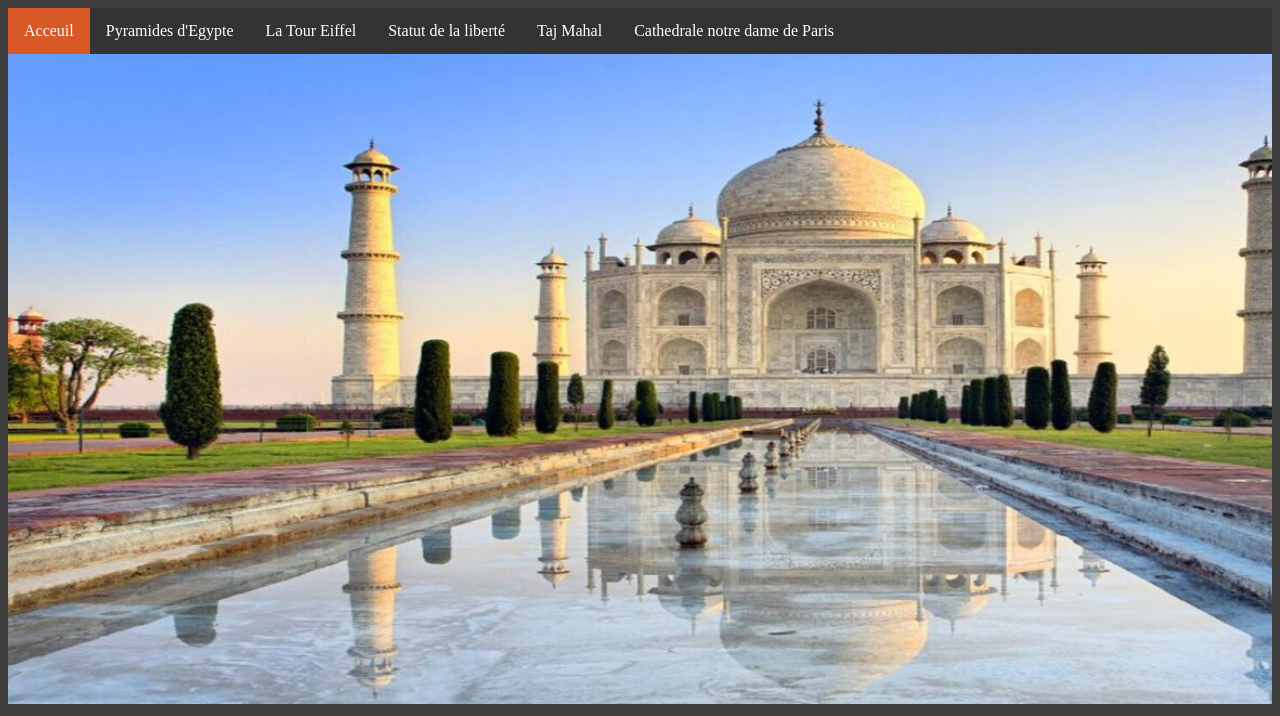
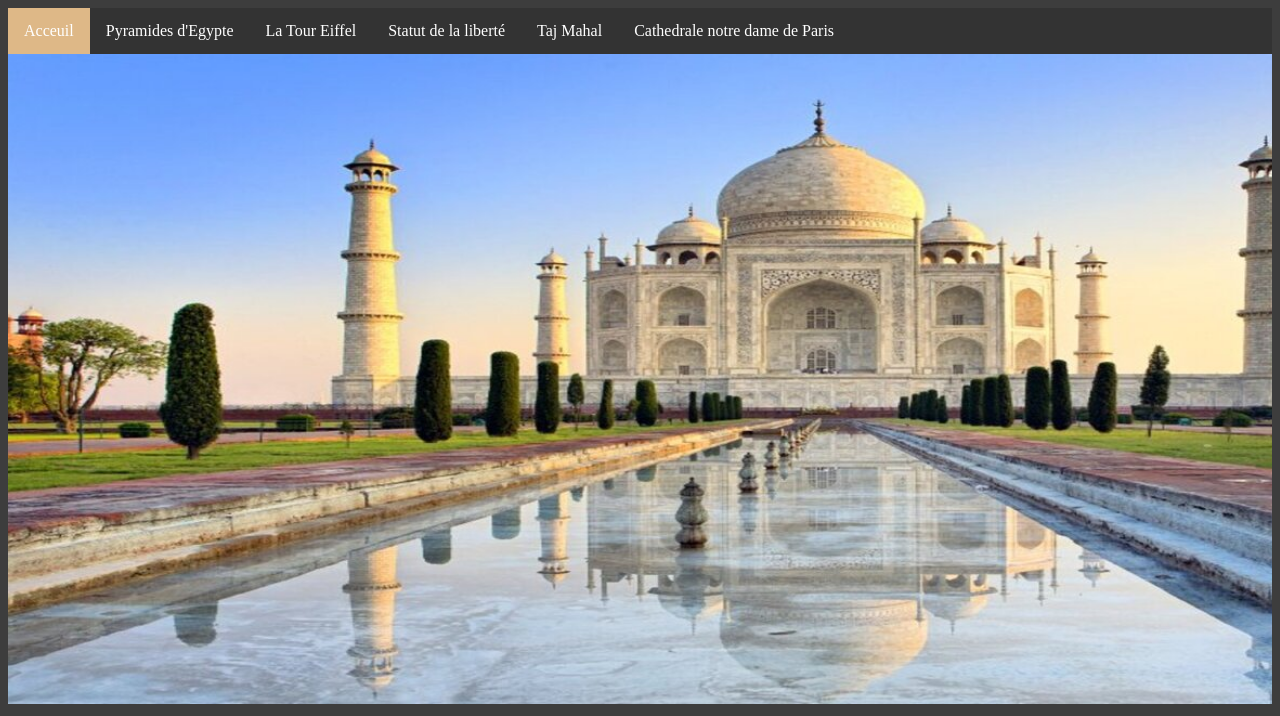
Before and after one commit to princendamba/mossedengagoutou_ndambaprince, a plain HTML site: page tajmahal.html in a window 1280 px wide. Shown: the top 716 px of the page. Drawn offline with Linux system fonts and the light colour scheme.

Commit message:
Update tajmahal.css

```diff
--- a/tajmahal.css
+++ b/tajmahal.css
@@ -6,7 +6,7 @@
     background-color: #333;
   }
   .active {
-    background-color: #d85926;
+    background-color: burlywood;
   }
   li{
     float: left;
```
